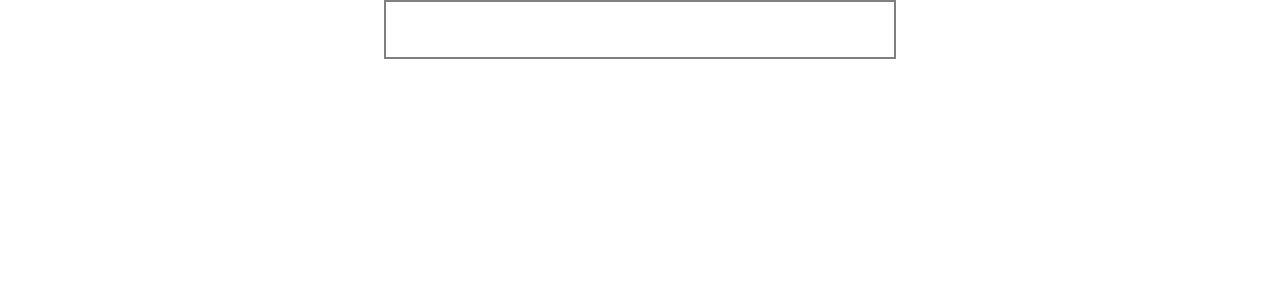
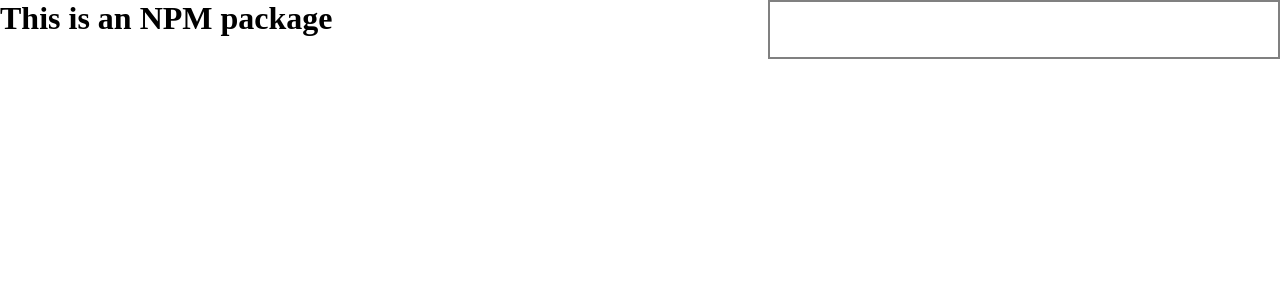
Before and after one commit to Abhishek-Shukla-github/react-searchify, a React (Create React App) app: page / in a window 1280 px wide. Before the commit this address had no page. Shown: the top 300 px of the page. Built offline with nearby package versions, Linux system fonts and the light colour scheme.

Commit message:
Fix suggestions width and make cross btn postion repective to the input

```diff
--- a/src/App.js
+++ b/src/App.js
@@ -63,11 +63,12 @@
       color: "brown"
     }
   }
+  const crossBtn = <svg width="16" height="16" viewBox="0 0 16 16" fill="none" xmlns="http://www.w3.org/2000/svg"><path fill-rule="evenodd" clip-rule="evenodd" d="M1.15152 1.15162C1.37656 0.926659 1.68173 0.80028 1.99992 0.80028C2.31812 0.80028 2.62329 0.926659 2.84832 1.15162L7.99992 6.30322L13.1515 1.15162C13.2622 1.03701 13.3946 0.945593 13.541 0.882703C13.6874 0.819812 13.8449 0.786708 14.0042 0.785324C14.1636 0.783939 14.3216 0.814301 14.4691 0.874638C14.6165 0.934975 14.7505 1.02408 14.8632 1.13675C14.9759 1.24942 15.065 1.3834 15.1253 1.53088C15.1856 1.67835 15.216 1.83637 15.2146 1.99571C15.2132 2.15504 15.1801 2.3125 15.1172 2.45891C15.0544 2.60531 14.9629 2.73773 14.8483 2.84842L9.69672 8.00002L14.8483 13.1516C15.0669 13.3779 15.1879 13.6811 15.1851 13.9957C15.1824 14.3103 15.0562 14.6113 14.8337 14.8338C14.6112 15.0563 14.3102 15.1825 13.9956 15.1852C13.681 15.188 13.3778 15.067 13.1515 14.8484L7.99992 9.69682L2.84832 14.8484C2.622 15.067 2.31888 15.188 2.00424 15.1852C1.6896 15.1825 1.38863 15.0563 1.16614 14.8338C0.94365 14.6113 0.817447 14.3103 0.814713 13.9957C0.811979 13.6811 0.932933 13.3779 1.15152 13.1516L6.30312 8.00002L1.15152 2.84842C0.926557 2.62339 0.800179 2.31822 0.800179 2.00002C0.800179 1.68183 0.926557 1.37666 1.15152 1.15162Z" fill="#718096"></path></svg>
   return (
     <>
       <Router>
         <div className="App" style={{ textAlign: "center" }}>
-          <UniversalNavigation routesObj={routesObj} styleObj={styleObj} />
+          <UniversalNavigation routesObj={routesObj} styleObj={styleObj} crossBtn={crossBtn} />
           <Routes>
             <Route path="test" element={<Test />} />
             <Route
@@ -79,7 +80,7 @@
         </div>
       </Router>
       <>
-        {/* <h1>This is an NPM package</h1> */}
+        <h1>This is an NPM package</h1>
       </>
     </>
   );
--- a/src/UniversalNavigation.js
+++ b/src/UniversalNavigation.js
@@ -2,7 +2,7 @@
 import { Link } from 'react-router-dom';
 import "./styles.css"
 
-const UniversalNavigation = ({ routesObj, styleObj, isVoiceSupportEnabled }) => {
+const UniversalNavigation = ({ routesObj, styleObj, isVoiceSupportEnabled, crossBtn }) => {
     const [searchedValue, setSearchedValue] = useState("");
     const [suggestionsArray, setSuggestionsArray] = useState([]);
     const [results, setResults] = useState([]);
@@ -28,9 +28,6 @@
 
     const stylizeWrapper = () => ({
         padding: "5px 0px 5px 0px",
-        // paddingLeft: "0px",
-        // paddingRight: "0px",
-        width: styleObj.searchbar.width,
         marginRight: "auto",
         marginLeft: "auto",
     })
@@ -53,9 +50,16 @@
         setResults(localresults)
     }
 
+    const handleClose = () => {
+        setSearchedValue("")
+    }
+
     return (
-        <div className="parent-wrapper">
-            <input value={searchedValue} onChange={handleSearch} className="searchbar" style={styleObj.searchbar} />
+        <div className="parent-wrapper" style={{ width: styleObj.searchbar.width, position: 'absolute', left: "60%" }}>
+            <div className="input-wrapper">
+                <input value={searchedValue} onChange={handleSearch} className="searchbar" style={styleObj.searchbar} />
+                {searchedValue.length > 0 && <button className="cross-btn" onClick={handleClose}>{crossBtn}</button>}
+            </div>
             <div className="results-wrapper">
                 {results.map(result =>
                     <div className="suggestions" style={stylizeWrapper()}>
--- a/src/styles.css
+++ b/src/styles.css
@@ -7,22 +7,16 @@
     display: flex;
     align-items: center;
 }
-.parent-wrapper{
-    position: relative;
-}
 .results-wrapper{
     margin-top: 2px;
     position: absolute;
     width: 100%;
     max-height: 70vh;
     overflow-y: scroll;
-    margin-left: 9px;
 }
-
-
 .suggestions{
     background-color:white;
-    /* border: 1px #f0dfdf solid; */
+    width: 100%;
 }
 .suggestions:hover{
     background-color:rgba(211, 211, 211,0.2);
@@ -30,7 +24,6 @@
 .suggestions p{
     text-align: left;
 }
-
 .title{
     font-weight: 700;
     font-size: 14px;
@@ -39,3 +32,14 @@
     font-size: 14px;
     margin-right: 14px;
 }
+.input-wrapper{
+    position: relative;
+}
+.cross-btn{
+    position: absolute;
+    top: 30%;
+    right: 20px;
+    border: none;
+    background: none;
+    cursor: pointer;
+}
```
